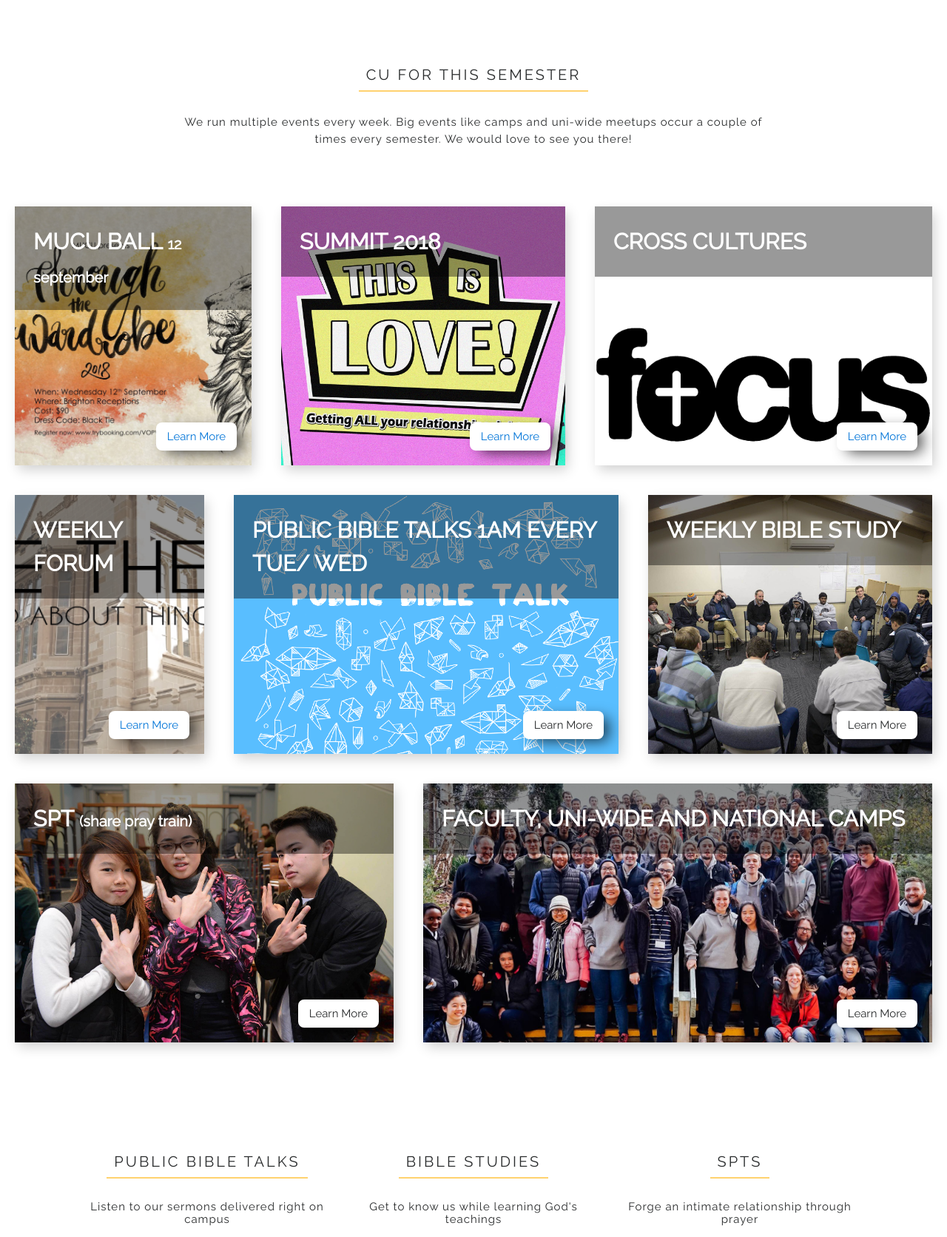
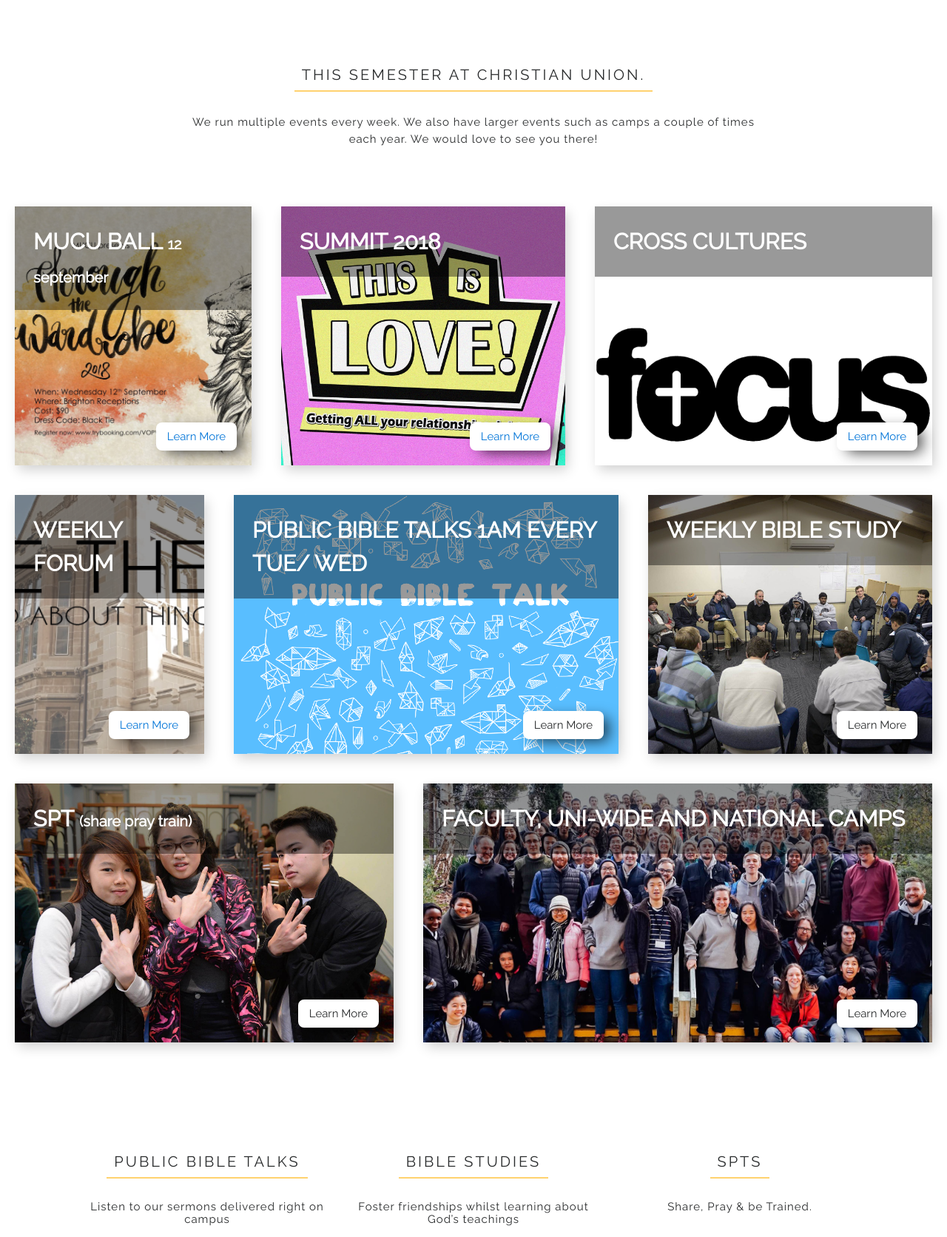
Before and after one commit to harryzhanga/cuwebsite, a PHP site: page /events in a window 1280 px wide. Shown: the part 200-1872 px from the top of the page at 74% size. Run offline with PHP 8.4, Linux system fonts and the light colour scheme; some libraries are stand-ins or nearby versions.

Commit message:
updated words

```diff
--- a/events/index.php
+++ b/events/index.php
@@ -8,11 +8,10 @@
 
 <section class="events">
     <h1 class = "section-title events__title">
-        CU for this semester
+        This semester at Christian Union.
     </h1>
     <p class = "section-subtext events__subtext">
-        We run multiple events every week. Big events like camps and uni-wide meetups occur a couple of times every semester.
-        We would love to see you there!
+        We run multiple events every week. We also have larger events such as camps a couple of times each year. We would love to see you there!
     </p>
     <div class="events__row">
         <div class="event event--ball">
@@ -101,43 +100,44 @@
             Listen to our sermons delivered right on campus
         </h1>
         <p class = "event-details__content">
-            PBT is a great opportunity to meet other students in Christian Union. The weekly talks also provides a friendly opportunity to invite friends to hear from God's word! Each week involves the exploration of a new Bible passage, Christian Union activities and events announcements, as well as the occasional free BBQ following the talk.
+            PBT is our weekly bible talk, it is wonderful way to hear and learn from God’s word as well as meeting other students in CU. Each week we are led through a bible passage by one of our Senior Staff, afterwards we hang out and have a chat over some food.
         <p>
     </div>
     <div class="event-details--bible-study event-detail"  id = "bible-study">
         <h1 class="event-details__title section-title">Bible Studies</h1>
         <h1 class="event-details__subtext section-subtext">
-            Get to know us while learning God's teachings
+            Foster friendships whilst learning about God’s teachings
         </h1>
         <p class = "event-details__content">
-            Smaller than PBT, bible studies foster friendships and encourage active discussion of weekly bible passages. Bible studies are formed within faculty groups and meet weekly at various times throughout the week. This gives everyone a lot of flexibility in choosing which bible study to join.
+            Smaller groups than PBT, bible studies foster friendships and encourage active discussion of weekly bible passages. Every Bible study is led by students or staff who are trained by the senior staff to guide their group. Each week we look at a bible passage learning about the context of the passage, the principles underlying the passage and how we might apply this passage to our own lives. Bible studies are formed within faculty groups. They meet weekly at various times throughout the week so there is plenty of flexibility to choosing which study time suits your personal schedule.
+
         <p>
     </div>
     <div class="event-details--tnt event-detail"  id = "tnt">
         <h1 class="event-details__title section-title">SPTs</h1>
         <h1 class="event-details__subtext section-subtext">
-            Forge an intimate relationship through prayer
+            Share, Pray & be Trained.
         </h1>
         <p class = "event-details__content">
-            SPTs, are intimate prayer groups of three to five people that aim to support one another and the wider community through prayer and fellowship. SPTs gives the opportunity to actively pray for each other and other students at the university, as well as equip each other to spread the gospel with their peers.
+            SPT’s are intimate prayer groups of three to five people that aim to support one another and the wider community through prayer and fellowship. SPT’s provide a opportunity for students to actively pray for each other and for other students at Melbourne University. SPT’s also function to equip and build up students to be able to share the gospel with their peers. The focus of SPT’s is to pray for the sharing of the gospel with non believers.
         <p>
     </div>
     <div class="event-details--camps event-detail"  id = "camps">
         <h1 class="event-details__title section-title">Camps</h1>
         <h1 class="event-details__subtext section-subtext">
-            Experience the scale of CU on one of our camps
+            Experience the community of CU at our camps.
         </h1>
         <p class = "event-details__content">
-            From Gear Up to Base Camp to Summit, Christian Union runs several camps throughout the year. Each camp explores an aspect of Christian faith with slightly different emphasis at different points in the year. Gear Up prepares students spiritually for the upcoming year while Base Camp is a time for faculty groups to grow together and establish God's word in their lives. During the winter break, Summit brings all of Melbourne Uni Christian Union together for a week of praising God, hearing from his word, and having fun with new friends! The final camp, national training event, or NTE, is held in Canberra at the end of the year and is designed to solidify the year that has passed, as well as prepare Christians from across the country to take on the future with confidence and power from God's word.
+            Christian Union runs several camps throughout the year. Each camp explores the Christian Faith all with differing focuses depending upon the camp. We start each year with Gear up. This camp prepares our current students, particularly our leaders, practically and spiritually for the year ahead. Base Camp is next, which is a our faculty specific camps. They are an opportunity for new and current students to bond as a faculty whilst growing their faith. During the winter break we have our CU wide camp, Summit, which brings all of Melbourne University Christian Union together for a week of praising God, hearing from his word and spending quality time together. At the end of the year we have our National Training Event (NTE). This is a nation wide conference held in Canberra and brings together Christians Unions from all over Australia. It is designed to help grow students in their knowledge of and ability to share the gospel. NTE prepares Christians from across the country to take on the future with confidence and power from God's word.
         <p>
     </div>
     <div class="event-details--camps event-detail"  id = "camps">
         <h1 class="event-details__title section-title">Cross Cultures</h1>
         <h1 class="event-details__subtext section-subtext">
-            For international students
+            A weekly event for international students.
         </h1>
         <p class = "event-details__content">
-            At Cross Cultures, we make friends and meet Jesus. We meet from 6-9.30pm on Thursdays at St Jude's Anglican Church, 2 Keppel Street, Carlton (just a short walk from Melbourne Uni). Every Thursday we have dinner, make friends, and read the Bible together to get to know Jesus. It doesn't matter if you have never read the Bible before or if you have been a Christian all your life, everyone is welcome!
+            At Cross Cultures we meet at 6pm on Thursdays to have dinner, make friends and read the bible together. No matter whether you have had lots of experience reading the bible or none at all, everyone is welcome. It is a wonderful time of meeting other students who are living away from home in a foreign country and to create friendships with them. We meet at St Jude's Anglican Church, 2 Keppel Street, Carlton (just a short walk from Melbourne Uni).
         <p>
     </div>
 
```
Also changed, not shown: about/index.php (+3 -7 lines), connect/index.php (+4 -6 lines), index.php (+2 -5 lines).
